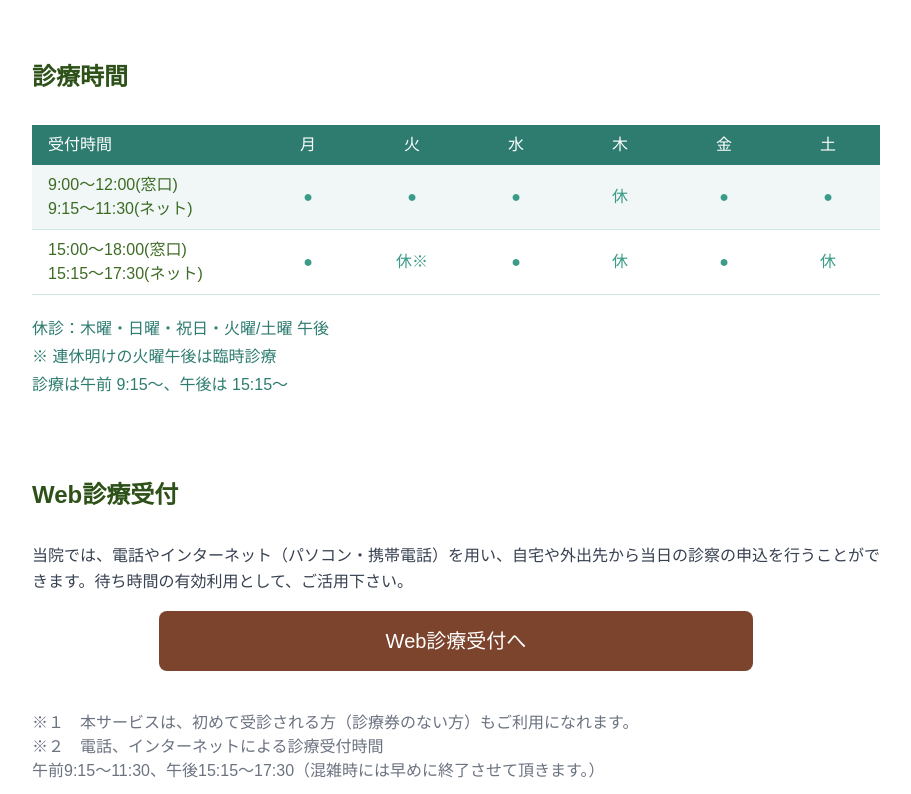
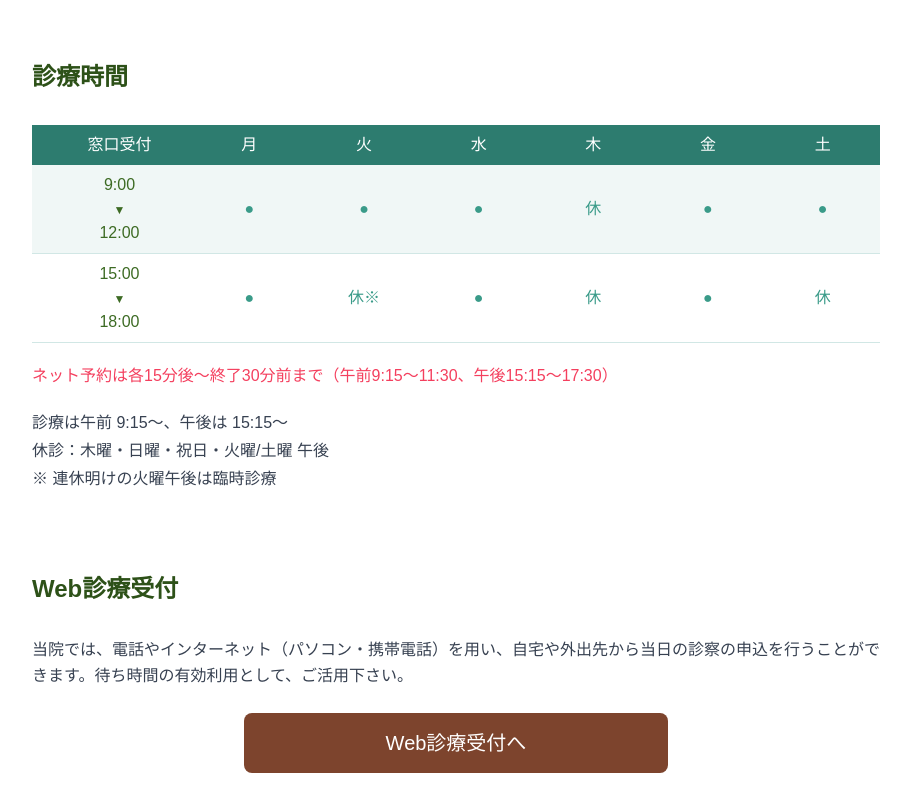
Before and after one commit to okadake/kuge-ent, an Astro site: page /kuge-ent/information in a window 1280 px wide. Shown: the part 1046-1840 px from the top of the page, without its empty margins (184-1095 px from the left). Built offline with nearby package versions, Linux system fonts and the light colour scheme; Astro itself is replaced by a stand-in of ours; a web font is replaced by a local one.

Commit message:
top画像

```diff
--- a/src/pages/index.astro
+++ b/src/pages/index.astro
@@ -7,13 +7,22 @@ const baseUrl = import.meta.env.BASE_URL;
 <Layout title="ホーム">
   <!-- Hero Section -->
   <section
-    class="relative bg-cover bg-center bg-no-repeat min-h-[400px] flex items-center"
-    style={`background-image: url('${baseUrl}images/hero001.jpg')`}
+    class="relative bg-cover bg-center bg-no-repeat min-h-[300px] md:min-h-[400px] lg:min-h-[430px] flex items-start pt-0 md:pt-3"
+    style={`background-image: url('${baseUrl}images/hero_bg01.jpg');`}
   >
+    <!-- Foreground image -->
+    <div class="absolute bottom-0 left-0 right-0 flex justify-center pointer-events-none">
+      <img
+        src={`${baseUrl}images/hero_front.png`}
+        alt="Hero illustration"
+        class="max-w-full h-auto"
+      />
+    </div>
+
     <div class="container-max relative z-10 w-full">
-      <div class="py-12 md:py-20">
-        <p class="text-2xl md:text-4xl lg:text-4xl font-bold mb-6 leading-tight text-[#153d77]">ご安心、<br class="md:hidden">ご納得いただける良質な医療を、<br>地域のみなさまに提供できる医院を目指しております。</p>
-        <p class="text-base md:text-xl mb-8 text-gray-800 font-bold">地元の皆様の「みみ・はな・のど」の健康管理のお役に立ちたいとおもいます。</p>
+      <div class="py-7 md:py-16">
+        <p class="text-2xl md:text-4xl lg:text-4xl font-bold mb-6 !leading-[1.3] text-[#153d77]">ご安心<span class="tracking-[-0.55em]">、</span>ご納得いただける<br class="md:hidden">良質な医療を、<br>地域のみなさまに提供できる医院を目指しております。</p>
+        <p class="text-base md:text-xl mb-8 text-gray-800 font-bold">地元の皆様の「みみ・はな・のど」の<br class="md:hidden">健康管理のお役に立ちたいとおもいます。</p>
       </div>
     </div>
   </section>
@@ -59,7 +68,7 @@ const baseUrl = import.meta.env.BASE_URL;
         <table class="w-full border-collapse table-fixed">
           <thead class="">
             <tr class="bg-primary-700 text-white">
-              <th class="font-normal pl-2 md:pl-4 py-2 text-left w-20 md:w-56">窓口受付</th>
+              <th class="font-normal pl-2 md:pl-4 py-2 w-20 md:w-56 text-center">窓口受付</th>
               <th class="font-normal px-0 py-2 text-center">月</th>
               <th class="font-normal px-0 py-2 text-center">火</th>
               <th class="font-normal px-0 py-2 text-center">水</th>
@@ -94,9 +103,9 @@ const baseUrl = import.meta.env.BASE_URL;
           </tbody>
         </table>
       </div>
-      <p class="mt-5 text-base text-primary-700 leading-7">
-        休診：木曜・日曜・祝日・火曜/土曜 午後<br /> ※ 連休明けの火曜午後は臨時診療<br>
-        診療は午前 9:15～、午後は 15:15～
+      <p class="mt-5 text-rose-500">ネット予約は各15分後〜終了30分前まで（午前9:15〜11:30、午後15:15〜17:30）</p>
+      <p class="mt-5 text-base text-gray-700 leading-7">
+        休診：木曜・日曜・祝日・火曜/土曜 午後<br>診療は午前 9:15～、午後は 15:15～<br>※ 連休明けの火曜午後は臨時診療
       </p>
     </div>
   </section></Layout
--- a/src/pages/information.astro
+++ b/src/pages/information.astro
@@ -63,7 +63,7 @@ const baseUrl = import.meta.env.BASE_URL;
         <table class="w-full border-collapse table-fixed">
           <thead class="">
             <tr class="bg-primary-700 text-white">
-              <th class="font-normal pl-1 md:pl-4 py-2 text-left w-20 md:w-56">受付時間</th>
+              <th class="font-normal pl-1 md:pl-4 py-2　w-20 md:w-40 text-center">窓口受付</th>
               <th class="font-normal px-0 py-2 text-center">月</th>
               <th class="font-normal px-0 py-2 text-center">火</th>
               <th class="font-normal px-0 py-2 text-center">水</th>
@@ -74,8 +74,8 @@ const baseUrl = import.meta.env.BASE_URL;
           </thead>
           <tbody>
             <tr class="border-b border-primary-200 bg-primary-50">
-              <td class="md:w-56 pl-1 md:pl-4 py-2 text-primary-800 whitespace-nowrap">
-                9:00～<br class="md:hidden" />12:00<br class="md:hidden" />(窓口)<br />9:15～<br class="md:hidden" />11:30<br class="md:hidden" />(ネット)
+              <td class="md:w-40 pl-1 md:pl-4 py-2 text-primary-800 whitespace-nowrap text-center">
+                9:00<br><span class="text-xs">▼</span><br>12:00<br>
               </td>
               <td class="px-0 py-2 text-center"><span class="text-base text-primary-600">●</span></td>
               <td class="px-0 py-2 text-center"><span class="text-base text-primary-600">●</span></td>
@@ -85,8 +85,8 @@ const baseUrl = import.meta.env.BASE_URL;
               <td class="px-0 py-2 text-center"><span class="text-base text-primary-600">●</span></td>
             </tr>
             <tr class="border-b border-primary-200">
-              <td class="md:w-56 pl-1 md:pl-4 py-2 text-primary-800 whitespace-nowrap">
-                15:00～<br class="md:hidden" />18:00<br class="md:hidden" />(窓口)<br />15:15～<br class="md:hidden" />17:30<br class="md:hidden" />(ネット)
+              <td class="md:w-40 pl-1 md:pl-4 py-2 text-primary-800 whitespace-nowrap text-center">
+                15:00<br><span class="text-xs">▼</span><br>18:00<br>
               </td>
               <td class="px-0 py-2 text-center"><span class="text-base text-primary-600">●</span></td>
               <td class="px-0 py-2 text-center"><span class="text-primary-600">休<br class="md:hidden" />※</span></td>
@@ -98,20 +98,20 @@ const baseUrl = import.meta.env.BASE_URL;
           </tbody>
         </table>
       </div>
-
-      <p class="mt-5 text-base text-primary-700 leading-7">
+      <p class="mt-5  text-rose-500">ネット予約は各15分後〜終了30分前まで（午前9:15〜11:30、午後15:15〜17:30）</p>
+      <p class="mt-5 text-base text-gray-700 leading-7">
         <span class="">
-          休診：木曜・日曜・祝日・火曜/土曜 午後<br /> ※ 連休明けの火曜午後は臨時診療<br />
-          診療は午前 9:15～、午後は 15:15～
+          診療は午前 9:15～、午後は 15:15～<br>
+          休診：木曜・日曜・祝日・火曜/土曜 午後<br> ※ 連休明けの火曜午後は臨時診療
         </span>
       </p>
 
       <h2 class="text-2xl font-bold text-primary-900 mb-8 mt-20">Web診療受付</h2>
-      <p class="mb-4">当院では、電話やインターネット（パソコン・携帯電話）を用い、自宅や外出先から当日の診察の申込を行うことができます。待ち時間の有効利用として、ご活用下さい。</p>
-      <a href="http://kuge-ent.atat.jp" target="_blank" rel="noopener noreferrer" class="block text-xl w-full md:w-[70%] mx-auto py-4 text-center bg-[#7D442D] text-white rounded-lg hover:bg-[#D2A492] hover:text-gray-200 smooth-transition">Web診療受付へ</a>
+      <p class="mb-6">当院では、電話やインターネット（パソコン・携帯電話）を用い、自宅や外出先から当日の診察の申込を行うことができます。待ち時間の有効利用として、ご活用下さい。</p>
+      <a href="http://kuge-ent.atat.jp" target="_blank" rel="noopener noreferrer" class="block text-xl w-full md:w-[50%] mx-auto py-4 text-center bg-[#7D442D] text-white rounded-lg hover:bg-[#D2A492] hover:text-gray-200 smooth-transition">Web診療受付へ</a>
       <p class="mt-10 text-base text-gray-500 leading-6">
-        ※１　本サービスは、初めて受診される方（診療券のない方）もご利用になれます。<br />
-        ※２　電話、インターネットによる診療受付時間<br />
+        ※１ 本サービスは、初めて受診される方（診療券のない方）もご利用になれます。<br />
+        ※２ 電話、インターネットによる診療受付時間<br />
         午前9:15～11:30、午後15:15～17:30（混雑時には早めに終了させて頂きます。）
       </p>
     </div>
```
Also changed, not shown: public/images/hero001.jpg (deleted), public/images/hero_bg01.jpg (added), public/images/hero_front.png (added).
